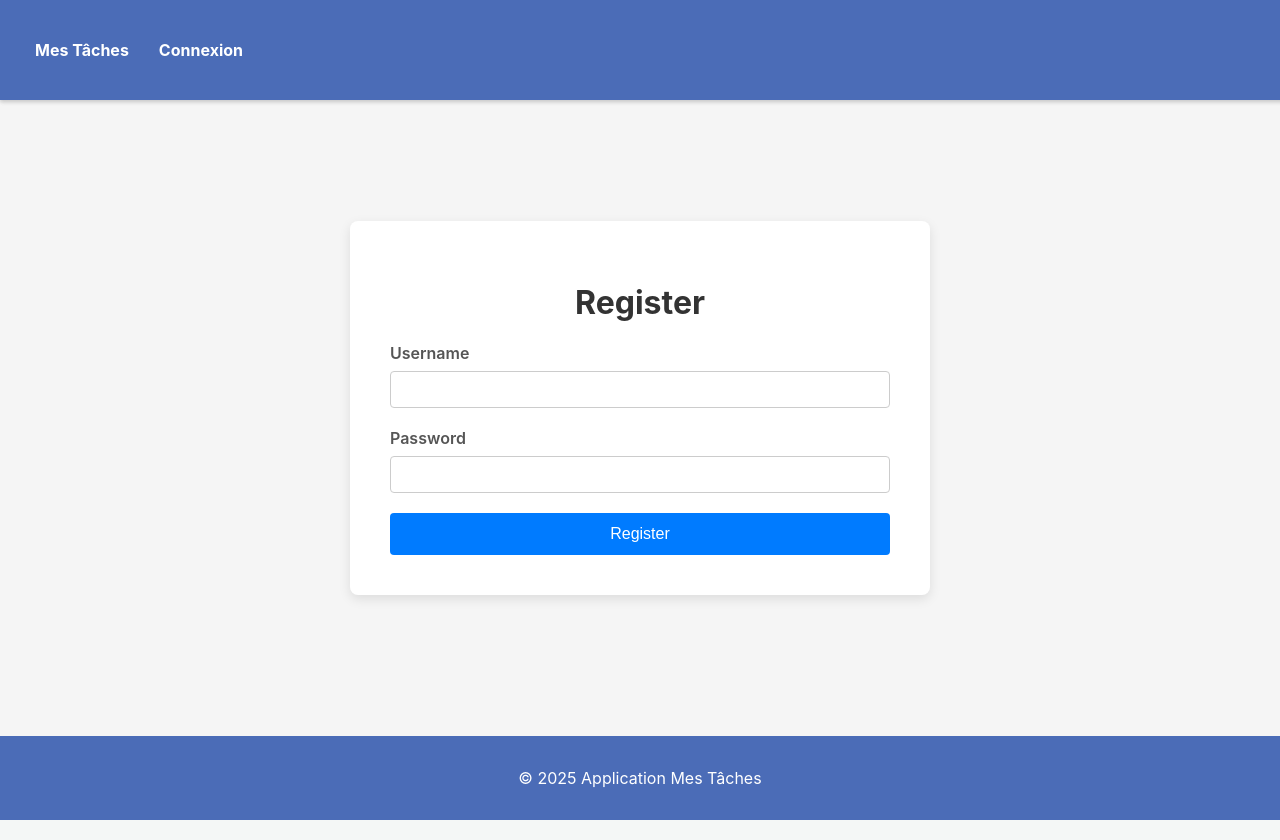
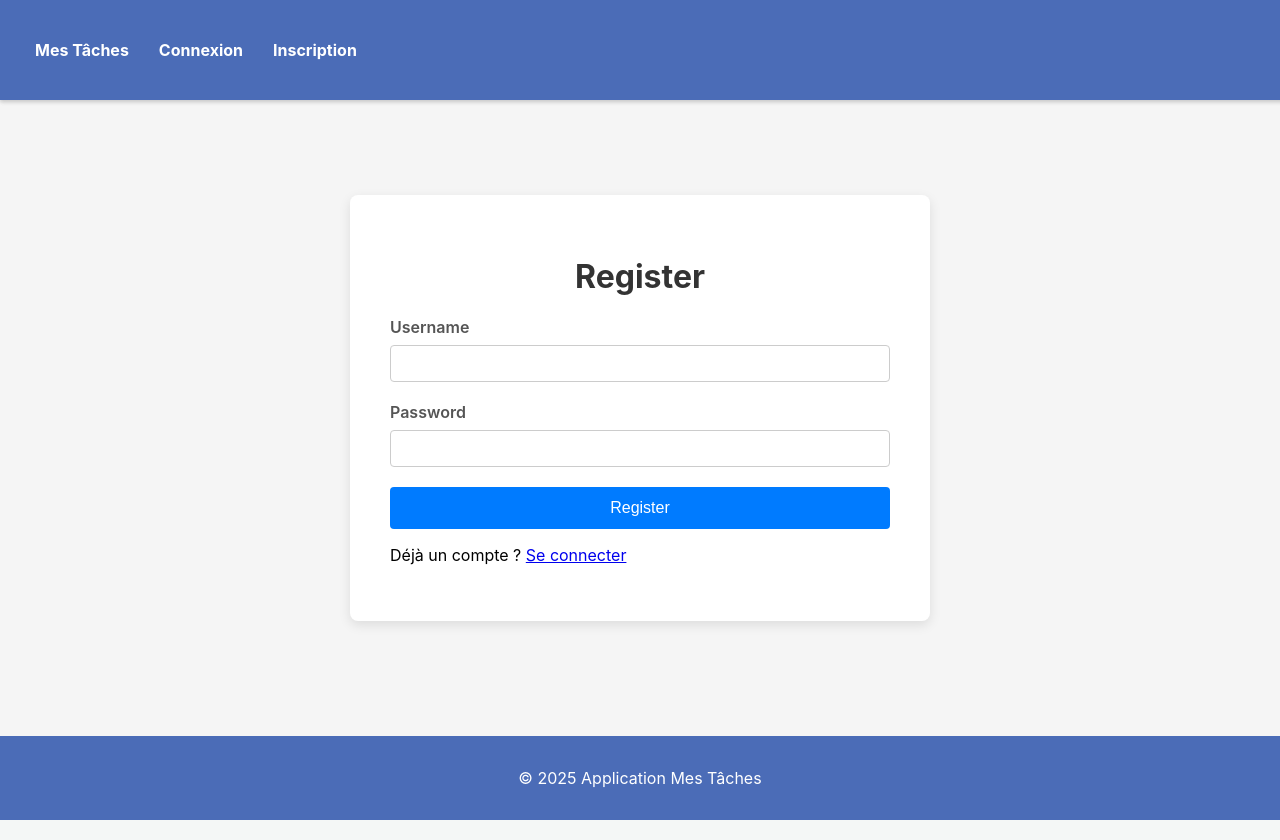
Before and after one commit to antoine-cloud-campus/exam_practice_app, a React (Create React App) app in the folder frontend/: page /register in a window 1280 px wide. Built offline with nearby package versions, Linux system fonts and the light colour scheme; no server answers.

Commit message:
Fix(E27): add missing navigation link to the registration page

```diff
--- a/frontend/src/components/Header.js
+++ b/frontend/src/components/Header.js
@@ -13,11 +13,18 @@ const Header = ({ isAuthenticated, onLogout }) => {
             </Link>
           </li>
           {!isAuthenticated ? (
-            <li className="nav-item">
-              <Link to="/login" className="nav-link">
-                Connexion
-              </Link>
-            </li>
+            <>
+              <li className="nav-item">
+                <Link to="/login" className="nav-link">
+                  Connexion
+                </Link>
+              </li>
+              <li className="nav-item">
+                <Link to="/register" className="nav-link">
+                  Inscription
+                </Link>
+              </li>
+            </>
           ) : (
             <li className="nav-item">
               <button onClick={onLogout} className="nav-link">
--- a/frontend/src/pages/Login.js
+++ b/frontend/src/pages/Login.js
@@ -1,5 +1,5 @@
 import React, { useState } from "react";
-import { useNavigate } from "react-router-dom";
+import { useNavigate, Link } from "react-router-dom";
 import api from "../api";
 
 const Login = ({ onLogin }) => {
@@ -45,6 +45,9 @@ const Login = ({ onLogin }) => {
           Login
         </button>
       </form>
+      <p>
+        Pas de compte ? <Link to="/register">S'inscrire</Link>
+      </p>
     </div>
   );
 };
--- a/frontend/src/pages/Register.js
+++ b/frontend/src/pages/Register.js
@@ -1,5 +1,5 @@
 import React, { useState } from 'react';
-import { useNavigate } from 'react-router-dom';
+import { useNavigate, Link } from 'react-router-dom';
 import api from '../api';
 
 const Register = () => {
@@ -34,6 +34,9 @@ const Register = () => {
         </div>
         <button type="submit" className="btn">Register</button>
       </form>
+      <p>
+        Déjà un compte ? <Link to="/login">Se connecter</Link>
+      </p>
     </div>
   );
 };
```
